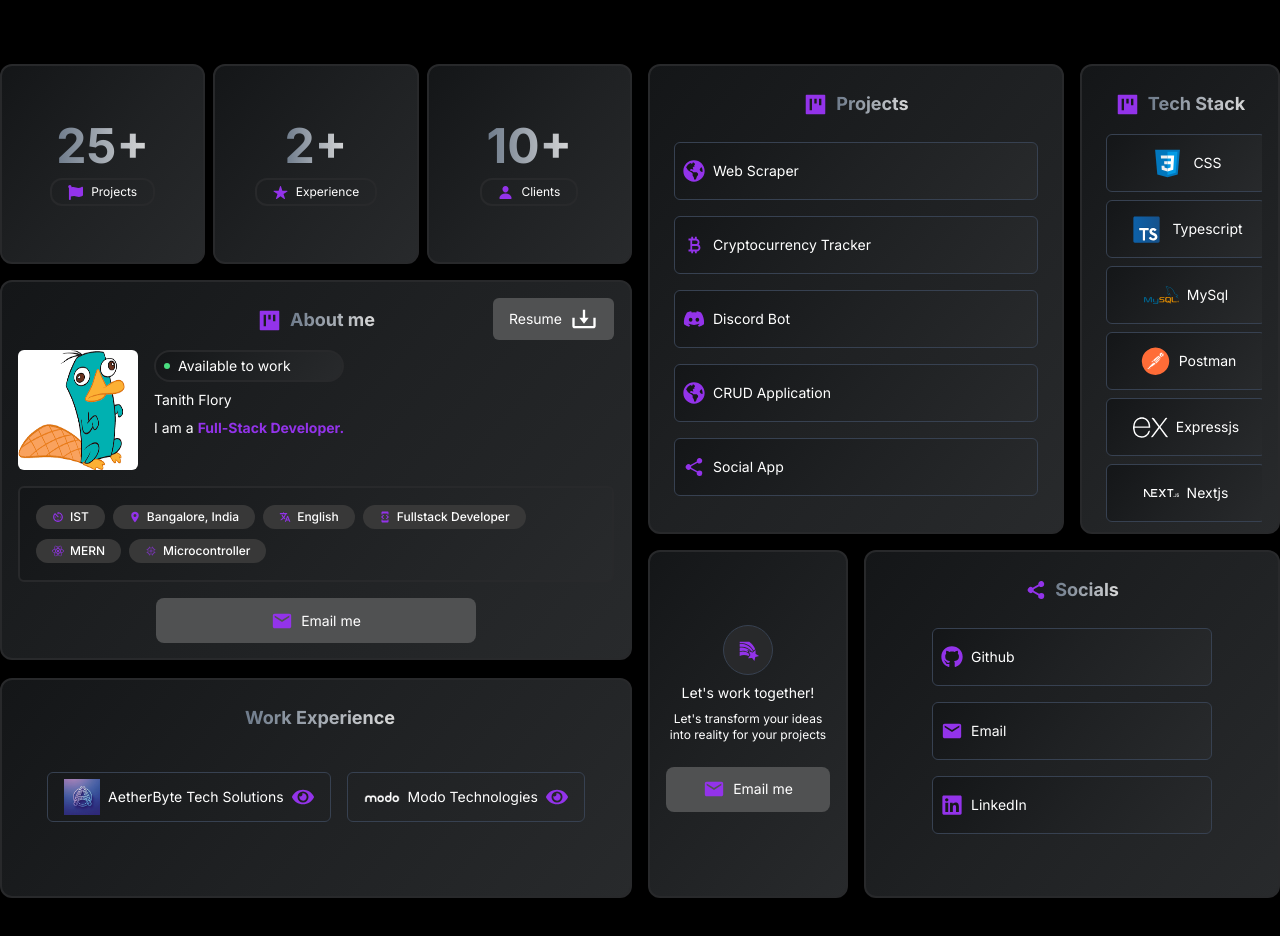
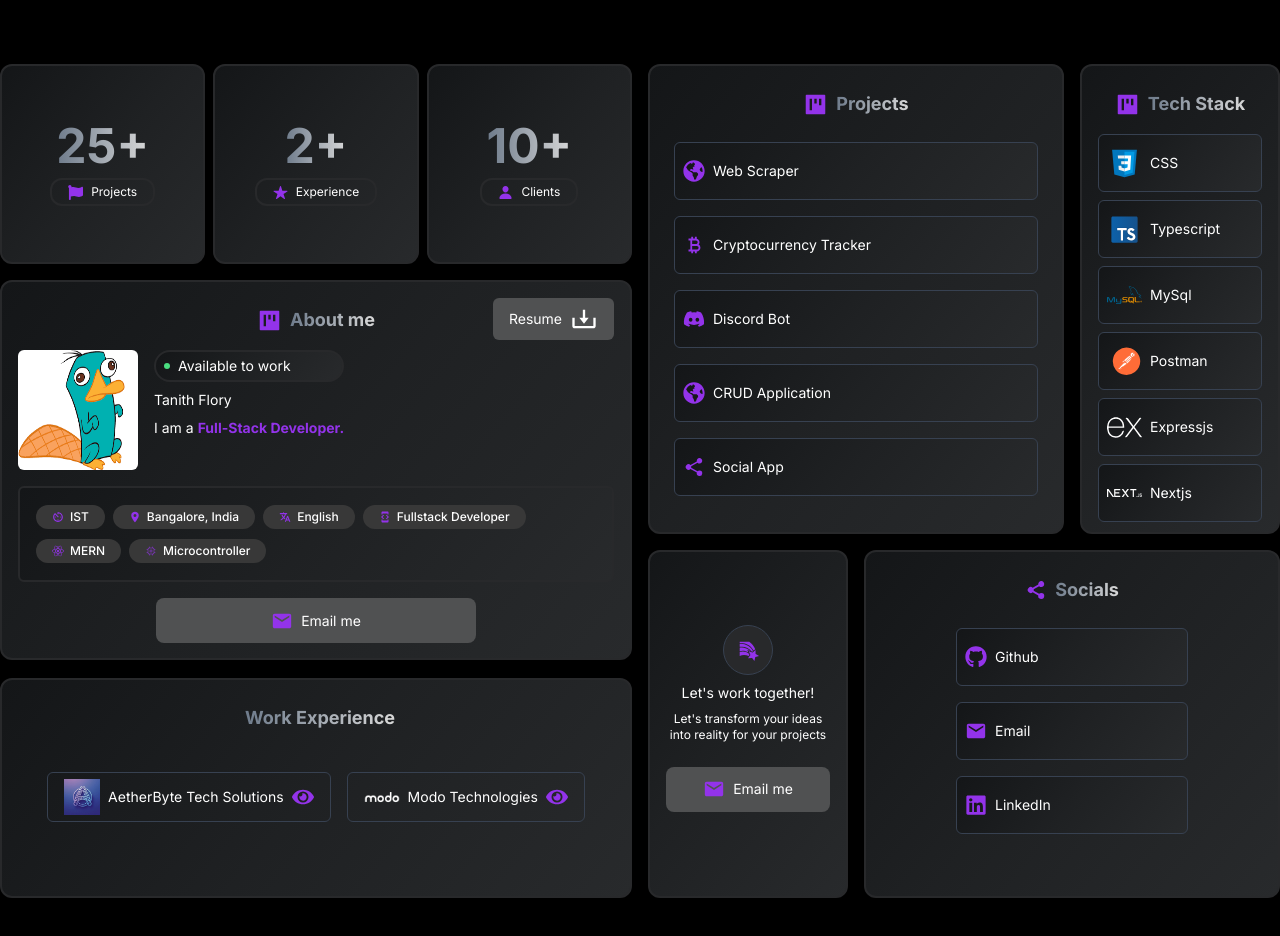
Before and after one commit to TanithFlory/personal-website, a Next.js app: page / in a window 1280 px wide. Shown: the top 936 px of the page. Built offline with nearby package versions, Linux system fonts and the light colour scheme.

Commit message:
Fix: carousel card bug

```diff
--- a/app/components/Socials/Socials.tsx
+++ b/app/components/Socials/Socials.tsx
@@ -25,11 +25,11 @@ export default function Socials() {
   return (
     <Wrapper className="bg-[#121416] rounded-xl col-span-2 row-span-2 h-[400px] border-2 sm:h-[348px] border-[#28292b] sm:col-span-4 md:col-span-2">
       <Title title="Socials" icon={images.Socials} />
-      <div className="w-full space-y-4 my-6 px-6 ">
+      <div className="w-full space-y-4 my-6 px-6 max-w-[280px] mx-auto">
         {socialsData.map((item, index) => {
           return (
             <a href={item.href} key={index} target="_blank" className="mb-4 block">
-              <PrimaryCard {...item} className="max-w-[280px] mx-auto" />
+              <PrimaryCard {...item}/>
             </a>
           );
         })}
--- a/app/utils/PrimaryCard.tsx
+++ b/app/utils/PrimaryCard.tsx
@@ -14,7 +14,7 @@ export default function PrimaryCard({
   return (
     <div
       {...rest}
-      className={`rounded-md bg-bgGradient flex items-center p-2 border-brightBorder border-[1px] cursor-pointer gap-2 w-full  h-[58px] transition-all duration-500 ease-in-out ${className}`}
+      className={`rounded-md bg-bgGradient flex items-center p-2 border-brightBorder border-[1px] cursor-pointer gap-2 w-full  h-[58px] transition-all duration-500 ease-in-out`}
     >
       <div> {icon}</div>
       <div className="text-white text-sm">{title}</div>
```
